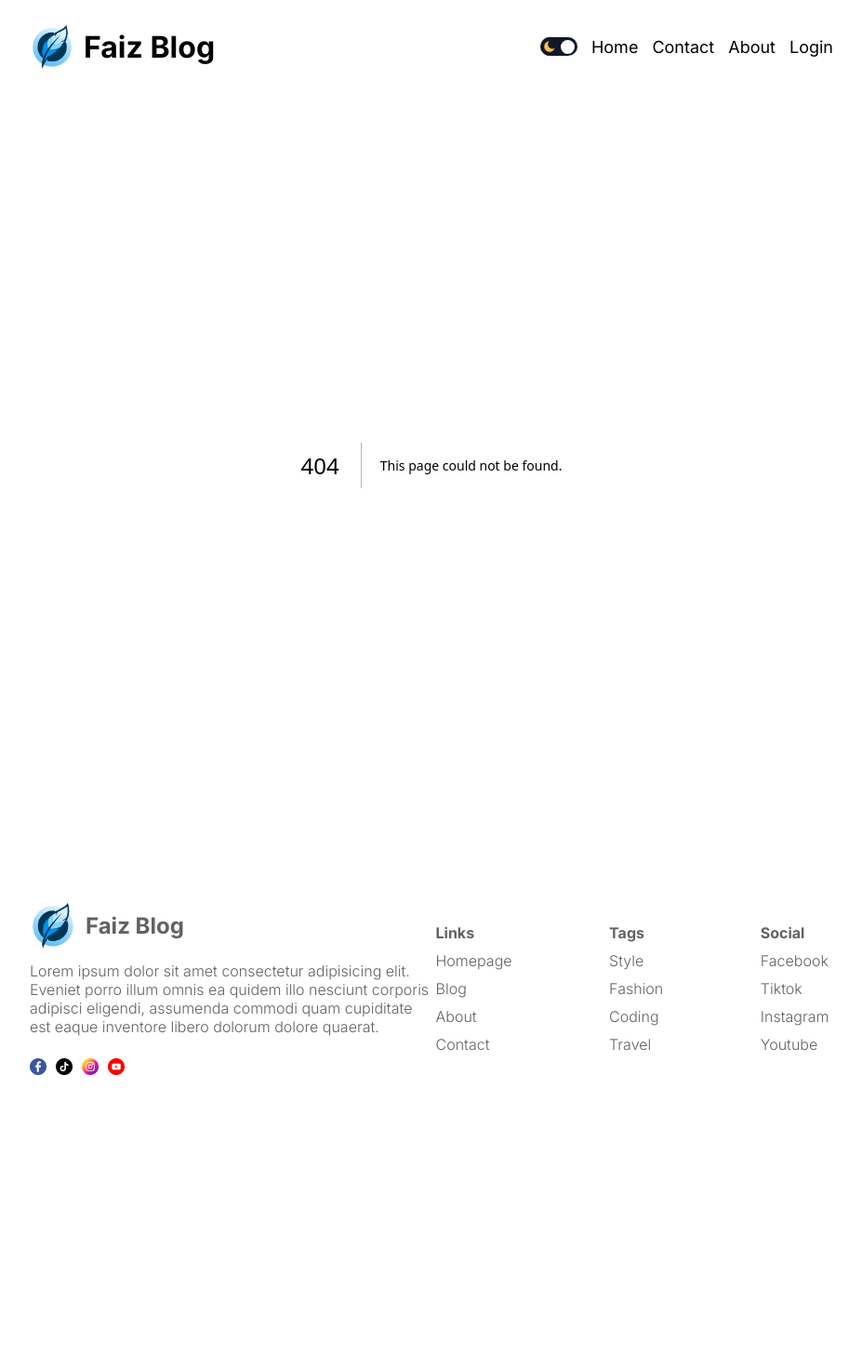
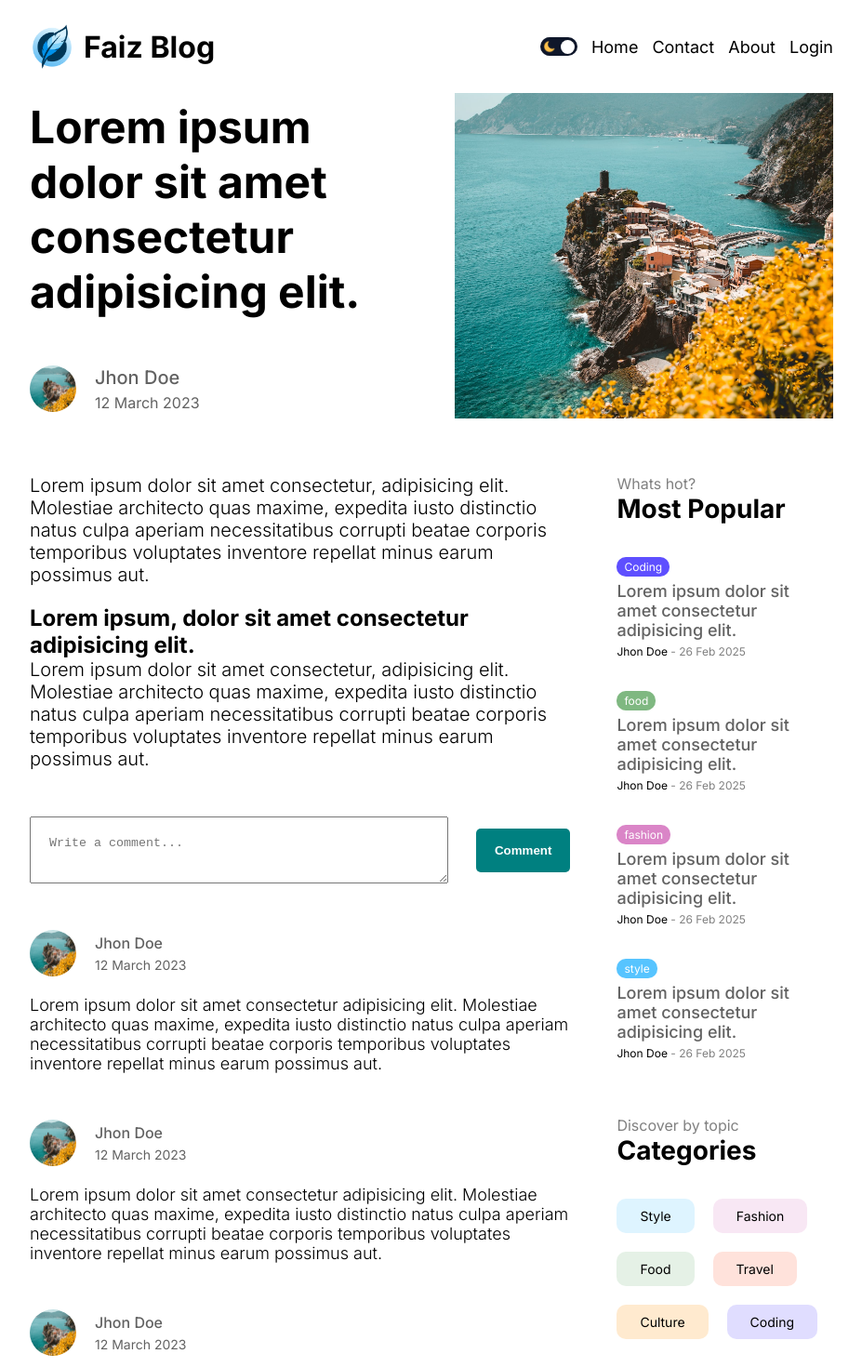
Before and after one commit to Faizululum/blog-app, a Next.js app: page /about in a window 1280 px wide. Before the commit this address had no page. Shown: the top 1470 px of the page at 93% size, without its empty margins (176-1103 px from the left). Before the commit the page ends 1176 px from the top, so only its background shows below. Built offline with nearby package versions, Linux system fonts and the light colour scheme.

Commit message:
feat(page): add single post page design ui

```diff
--- a/package.json
+++ b/package.json
@@ -14,5 +14,9 @@
     "next": "13.4.19",
     "react": "18.2.0",
     "react-dom": "18.2.0"
+  },
+  "devDependencies": {
+    "@types/node": "22.15.29",
+    "@types/react": "19.1.6"
   }
 }
--- /dev/null
+++ b/src/app/[slug]/page.jsx
@@ -0,0 +1,47 @@
+import Menu from "@/components/menu/Menu";
+import styles from "./singlePage.module.css";
+import Image from "next/image";
+import Comments from "@/components/comments/Comments";
+
+const SinglePage = () => {
+  return (
+    <div className={styles.container}>
+      <div className={styles.infoContainer}>
+        <div className={styles.textContainer}>
+          <h1 className={styles.title}>Lorem ipsum dolor sit amet consectetur adipisicing elit.</h1>
+          <div className={styles.user}>
+            <div className={styles.userImageContainer}>
+              <Image src="/p1.jpeg" alt="" fill className={styles.avatar} />
+            </div>
+            <div className={styles.userTextContainer}>
+              <span className={styles.username}>Jhon Doe</span>
+              <span className={styles.date}>12 March 2023</span>
+            </div>
+          </div>
+        </div>
+        <div className={styles.imageContainer}>
+          <Image src="/p1.jpeg" alt="" fill className={styles.image} />
+        </div>
+      </div>
+      <div className={styles.content}>
+        <div className={styles.post}>
+          <div className={styles.description}>
+          <p>
+            Lorem ipsum dolor sit amet consectetur, adipisicing elit. Molestiae architecto quas maxime, expedita iusto distinctio natus culpa aperiam necessitatibus corrupti beatae corporis temporibus voluptates inventore repellat minus earum possimus aut.
+          </p>
+          <h2>Lorem ipsum, dolor sit amet consectetur adipisicing elit.</h2>
+          <p>
+            Lorem ipsum dolor sit amet consectetur, adipisicing elit. Molestiae architecto quas maxime, expedita iusto distinctio natus culpa aperiam necessitatibus corrupti beatae corporis temporibus voluptates inventore repellat minus earum possimus aut.
+          </p>
+          </div>
+          <div className={styles.comment}>
+          <Comments />
+          </div>
+        </div>
+        <Menu />
+      </div>
+    </div>
+  );
+};
+
+export default SinglePage;
--- /dev/null
+++ b/src/app/[slug]/singlePage.module.css
@@ -0,0 +1,94 @@
+.infoContainer {
+  display: flex;
+  align-items: center;
+  gap: 50px;
+}
+
+.textContainer {
+  flex: 1;
+}
+
+.title {
+  font-size: 64px;
+  margin-bottom: 50px;
+}
+
+.user {
+  display: flex;
+  align-items: center;
+  gap: 20px;
+}
+
+.userImageContainer {
+  width: 50px;
+  height: 50px;
+  position: relative;
+}
+
+.avatar {
+  border-radius: 50%;
+  object-fit: cover;
+}
+
+.userTextContainer {
+  display: flex;
+  flex-direction: column;
+  gap: 5px;
+  color: var(--softTextColor);
+}
+
+.username {
+  font-size: 20px;
+  font-weight: 500;
+}
+
+.imageContainer {
+  flex: 1;
+  height: 350px;
+  position: relative;
+}
+
+.image {
+  object-fit: cover;
+}
+
+.content {
+  display: flex;
+  gap: 50px;
+}
+
+.post {
+  flex: 5;
+  margin-top: 60px;
+}
+
+.description p {
+  font-size: 20px;
+  font-weight: 300;
+  margin-bottom: 20px;
+}
+
+@media screen and (max-width: 1536px) {
+  .title {
+    font-size: 54px;
+  }
+}
+@media screen and (max-width: 1280px) {
+  .title {
+    font-size: 48px;
+  }
+}
+@media screen and (max-width: 1024px) {
+  .imageContainer {
+    display: none;
+  }
+}
+@media screen and (max-width: 640px) {
+  .title {
+    font-size: 36px;
+  }
+
+  .description p{
+    font-size: 18px;
+  }
+}
--- a/src/app/blog/page.jsx
+++ b/src/app/blog/page.jsx
@@ -1,5 +1,5 @@
 import CardList from "@/components/cardList/CardList"
-import styles from "./page.module.css"
+import styles from "./blogPage.module.css"
 import Menu from "@/components/menu/Menu"
 
 const page = () => {
--- /dev/null
+++ b/src/components/comments/Comments.jsx
@@ -0,0 +1,54 @@
+import Link from "next/link"
+import styles from "./comments.module.css"
+import Image from "next/image"
+
+const Comments = () => {
+
+  const status = "authenticated"
+  return (
+    <div className={styles.container}>
+      {status === "authenticated" ? (
+        <div className={styles.write}>
+          <textarea name="comment" id="comment" placeholder="Write a comment..." className={styles.input} />
+          <button className={styles.button}>Comment</button>
+        </div>
+      ) : (
+        <Link href="/login">Login to comment</Link>
+      )}
+      <div className={styles.comments}>
+        <div className={styles.comment}>
+          <div className={styles.user}>
+            <Image src="/p1.jpeg" alt="" width={50} height={50} className={styles.image} />
+            <div className={styles.userInfo}>
+              <span className={styles.username}>Jhon Doe</span>
+              <span className={styles.date}>12 March 2023</span>
+            </div>
+          </div>
+          <p className={styles.desc}>Lorem ipsum dolor sit amet consectetur adipisicing elit. Molestiae architecto quas maxime, expedita iusto distinctio natus culpa aperiam necessitatibus corrupti beatae corporis temporibus voluptates inventore repellat minus earum possimus aut.</p>
+        </div>
+        <div className={styles.comment}>
+          <div className={styles.user}>
+            <Image src="/p1.jpeg" alt="" width={50} height={50} className={styles.image} />
+            <div className={styles.userInfo}>
+              <span className={styles.username}>Jhon Doe</span>
+              <span className={styles.date}>12 March 2023</span>
+            </div>
+          </div>
+          <p className={styles.desc}>Lorem ipsum dolor sit amet consectetur adipisicing elit. Molestiae architecto quas maxime, expedita iusto distinctio natus culpa aperiam necessitatibus corrupti beatae corporis temporibus voluptates inventore repellat minus earum possimus aut.</p>
+        </div>
+        <div className={styles.comment}>
+          <div className={styles.user}>
+            <Image src="/p1.jpeg" alt="" width={50} height={50} className={styles.image} />
+            <div className={styles.userInfo}>
+              <span className={styles.username}>Jhon Doe</span>
+              <span className={styles.date}>12 March 2023</span>
+            </div>
+          </div>
+          <p className={styles.desc}>Lorem ipsum dolor sit amet consectetur adipisicing elit. Molestiae architecto quas maxime, expedita iusto distinctio natus culpa aperiam necessitatibus corrupti beatae corporis temporibus voluptates inventore repellat minus earum possimus aut.</p>
+        </div>
+      </div>
+    </div>
+  )
+}
+
+export default Comments
--- /dev/null
+++ b/src/components/comments/comments.module.css
@@ -0,0 +1,70 @@
+.container {
+  margin-top: 50px;
+}
+
+.title {
+  color: var(--softTextColor);
+  margin-bottom: 30px;
+}
+
+.write {
+  display: flex;
+  align-items: center;
+  justify-content: space-between;
+  gap: 30px;
+}
+
+.input {
+  padding: 20px;
+  width: 100%;
+}
+
+.button {
+  padding: 16px 20px;
+  background-color: teal;
+  color: white;
+  font-weight: bold;
+  border: none;
+  border-radius: 5px;
+  cursor: pointer;
+}
+
+.comments{
+  margin-top: 50px;
+}
+
+.comment{
+  margin-bottom: 50px;
+}
+
+.user {
+  display: flex;
+  align-items: center;
+  gap: 20px;
+  margin-bottom: 20px;
+}
+
+.image {
+  border-radius: 50%;
+  object-fit: cover;
+}
+
+.userInfo {
+  display: flex;
+  flex-direction: column;
+  gap: 5px;
+  color: var(--softTextColor);
+}
+
+.username {
+  font-weight: 500;
+}
+
+.date{
+  font-size: 14px;
+}
+
+.desc{
+  font-size: 18px;
+  font-weight: 300;
+}
```
Also changed, not shown: tsconfig.json (deleted, +0 -35 lines), src/app/blog/blogPage.module.css (renamed from src/app/blog/page.module.css), 1 other file (tests, documents, lock files or other folders).
